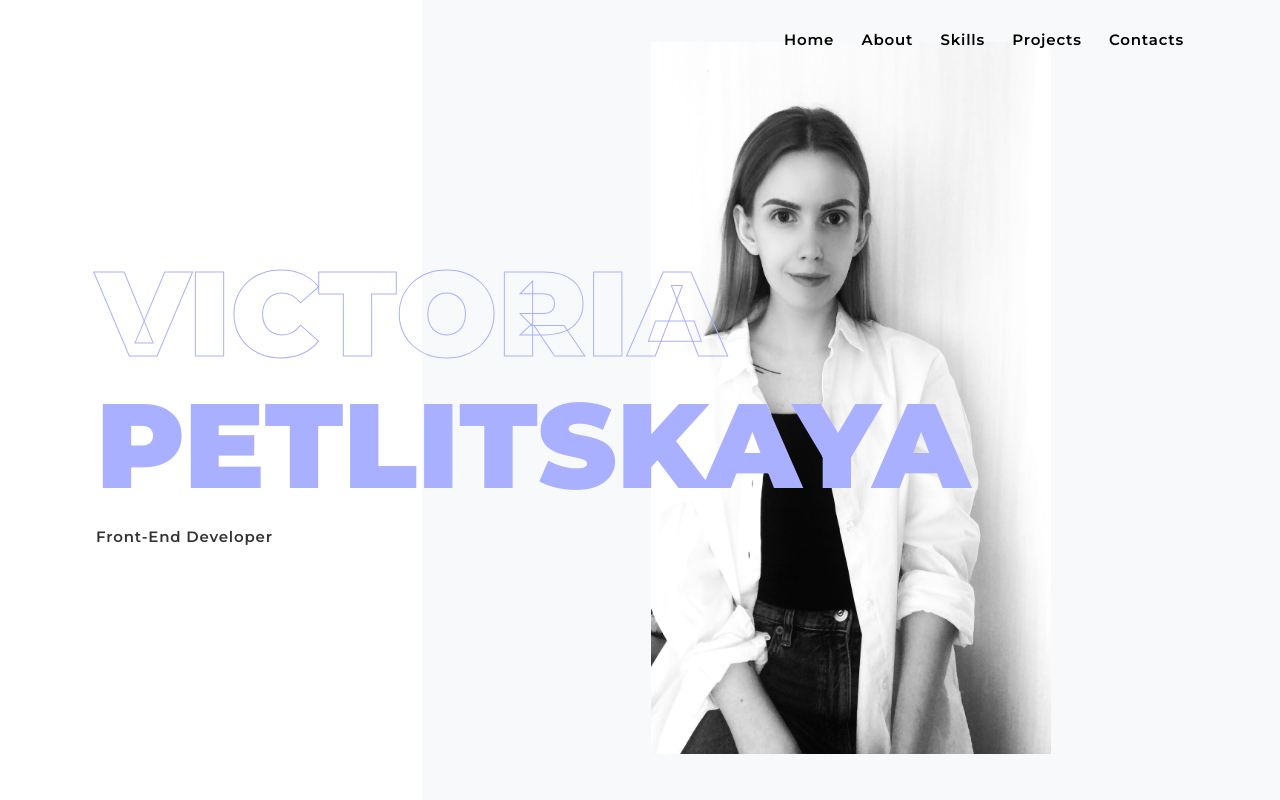
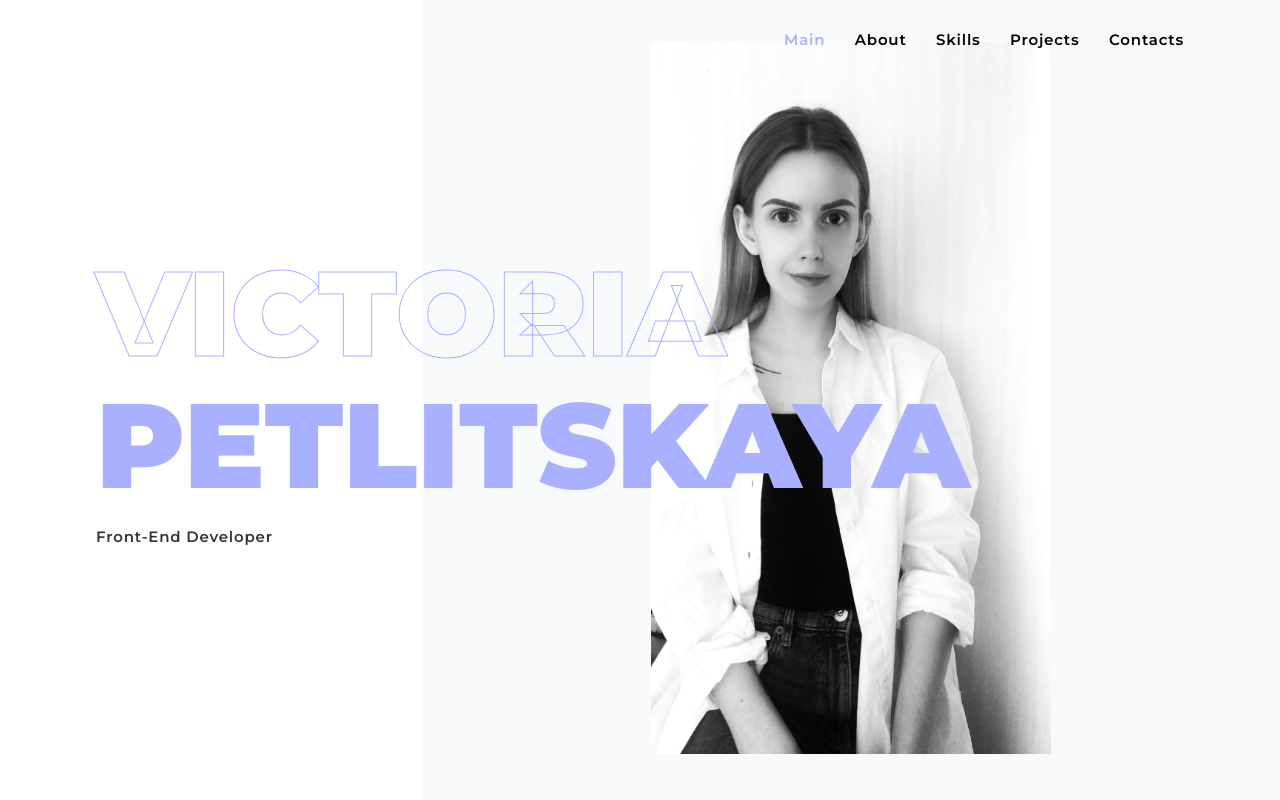
Before and after one commit to PetlitskayaVictoria/petlitskaya-victoria-portfolio, a React (Create React App) app: page / in a window 1280 px wide. Shown: the top 800 px of the page. Built offline with nearby package versions, Linux system fonts and the light colour scheme.

Commit message:
favicon, scroll, navigation

```diff
--- a/package.json
+++ b/package.json
@@ -9,13 +9,16 @@
     "@testing-library/user-event": "^12.1.10",
     "@types/jest": "^26.0.15",
     "@types/node": "^12.0.0",
-    "@types/react": "^17.0.0",
+    "@types/react": "^17.0.6",
     "@types/react-dom": "^17.0.0",
+    "@types/react-scroll": "^1.8.2",
     "gh-pages": "^3.1.0",
     "node-sass": "^5.0.0",
     "react": "^17.0.1",
     "react-dom": "^17.0.1",
+    "react-reveal": "^1.2.2",
     "react-scripts": "4.0.3",
+    "react-scroll": "^1.8.2",
     "typescript": "^4.1.2",
     "web-vitals": "^1.0.1"
   },
--- a/public/index.html
+++ b/public/index.html
@@ -28,7 +28,7 @@
       work correctly both with client-side routing and a non-root public URL.
       Learn how to configure a non-root public URL by running `npm run build`.
     -->
-    <title>React App</title>
+    <title>Victoria Petlitskaya</title>
   </head>
   <body>
     <noscript>You need to enable JavaScript to run this app.</noscript>
--- a/src/components/About/About.tsx
+++ b/src/components/About/About.tsx
@@ -4,10 +4,13 @@ import containerStyles from '../common/styles/Container.module.scss';
 import secondaryPhoto from './../../assets/images/secondaryPhoto.jpg';
 import Title from '../common/components/Title/Title';
 import Paragraph from '../common/components/Paragraph/Paragraph';
+// @ts-ignore
+import Fade from 'react-reveal/Fade';
 
 const About = () => {
     return (
-        <div className={styles.aBoutContainer}>
+        <div id="about" className={styles.aBoutContainer}>
+            <Fade bottom>
             <div className={containerStyles.container}>
                 <div className={styles.textBlock}>
                     <div className={styles.left}>
@@ -32,6 +35,7 @@ const About = () => {
                     </div>
                 </div>
             </div>
+            </Fade>
         </div>
     )
 }
--- a/src/components/Contacts/Contacts.tsx
+++ b/src/components/Contacts/Contacts.tsx
@@ -3,11 +3,13 @@ import styles from './Contacts.module.scss';
 import containerStyles from '../common/styles/Container.module.scss';
 import {Title} from '../common/components/Title/Title';
 import Paragraph from '../common/components/Paragraph/Paragraph';
-
+// @ts-ignore
+import Fade from "react-reveal/Fade";
 
 const Contacts = () => {
     return (
-        <div className={styles.contactsBlock}>
+        <div id="contacts" className={styles.contactsBlock}>
+            <Fade bottom>
             <div className={containerStyles.container}>
                 <div className={styles.contacts}>
                     <Title title="Get in touch" subtitle="Contact"/>
@@ -35,6 +37,7 @@ const Contacts = () => {
                     </div>
                 </div>
             </div>
+            </Fade>
         </div>
     )
 }
--- a/src/components/Header/Nav/Nav.module.scss
+++ b/src/components/Header/Nav/Nav.module.scss
@@ -19,6 +19,15 @@
       text-decoration: none;
       @include text(montserrat, 15px, 600, $textColorPrimary, 2.1);
       letter-spacing: .8px;
+      cursor: pointer;
+
+      &:hover {
+        color: $themeColor;
+      }
+    }
+
+    .active {
+      color: $themeColor;
     }
   }
 }
--- a/src/components/Header/Nav/Nav.tsx
+++ b/src/components/Header/Nav/Nav.tsx
@@ -1,17 +1,53 @@
 import React from 'react';
 import styles from './Nav.module.scss';
 import containerStyles from '../../common/styles/Container.module.scss';
+import Link from 'react-scroll/modules/components/Link';
 
 const Nav = () => {
     return (
         <div className={containerStyles.container}>
             <div className={styles.navContainer}>
                 <div className={styles.menu}>
-                    <a href="">Home</a>
-                    <a href="">About</a>
-                    <a href="">Skills </a>
-                    <a href="">Projects</a>
-                    <a href="">Contacts</a>
+                    <Link
+                        activeClass={styles.active}
+                        to="main"
+                        spy={true}
+                        smooth={true}
+                        offset={- 1}
+                        duration={500}
+                    >Main</Link>
+                    <Link
+                        activeClass={styles.active}
+                        to="about"
+                        spy={true}
+                        smooth={true}
+                        offset={- 1}
+                        duration={500}
+                    >About</Link>
+                    <Link
+                        activeClass={styles.active}
+                        to="skills"
+                        spy={true}
+                        smooth={true}
+                        offset={- 1}
+                        duration={500}
+                    >Skills</Link>
+                    <Link
+                        activeClass={styles.active}
+                        to="projects"
+                        spy={true}
+                        smooth={true}
+                        offset={1}
+                        duration={500}
+                    >Projects</Link>
+                    <Link
+                        activeClass={styles.active}
+                        to="contacts"
+                        spy={true}
+                        smooth={true}
+                        offset={1}
+                        duration={500}
+                    >Contacts</Link>
                 </div>
             </div>
         </div>
--- a/src/components/Main/Main.tsx
+++ b/src/components/Main/Main.tsx
@@ -2,10 +2,13 @@ import React from 'react';
 import styles from './Main.module.scss';
 import containerStyles from '../common/styles/Container.module.scss';
 import mainImage from './../../assets/images/mainPhoto.jpg';
+// @ts-ignore
+import Fade from 'react-reveal/Fade';
 
 const Main = () => {
     return (
-        <div className={styles.mainBlock}>
+        <div id="main" className={styles.mainBlock}>
+            <Fade bottom>
             <div className={styles.background}>
                 <div className={styles.leftPart}></div>
                 <div className={styles.rightPart}>
@@ -24,6 +27,7 @@ const Main = () => {
                 </div>
 
             </div>
+            </Fade>
         </div>
     )
 }
--- a/src/components/Projects/Projects.tsx
+++ b/src/components/Projects/Projects.tsx
@@ -6,13 +6,16 @@ import todoListImage from './../../assets/images/todolist.jpg';
 import socialNetworkImage from './../../assets/images/social-network.jpg';
 import counterImage from './../../assets/images/counter.jpg';
 import {Title} from '../common/components/Title/Title';
+// @ts-ignore
+import Fade from 'react-reveal/Fade';
 
 const Projects = () => {
     const todolistImg = {backgroundImage : `url(${todoListImage})`}
     const socialNetworkImg = {backgroundImage : `url(${socialNetworkImage})`}
     const counterImg = {backgroundImage : `url(${counterImage})`}
     return (
-        <div className={styles.projectsBlock}>
+        <div id="projects" className={styles.projectsBlock}>
+            <Fade bottom>
             <div className={`${containerStyles.container} ${styles.projectsContainer}`}>
                 <Title title="Projects" subtitle="Portfolio"/>
                 <div className={styles.projects}>
@@ -29,6 +32,7 @@ const Projects = () => {
                              summary={"Pellentesque efficitur urna in tristique porttitor. Nam fringilla metus sed imperdiet egestas. Class aptent taciti sociosqu ad litora torquent per conubia nostra, per inceptos himenaeos. Sed euismod risus sit amet laoreet porttitor. Vestibulum nec urna nulla. Nullam pretium eros in rutrum dictum. Aliquam rutrum diam id auctor pretium."}/>
                 </div>
             </div>
+            </Fade>
         </div>
     )
 }
--- a/src/components/Skills/Skills.tsx
+++ b/src/components/Skills/Skills.tsx
@@ -3,10 +3,13 @@ import styles from './Skills.module.scss';
 import containerStyles from '../common/styles/Container.module.scss';
 import Skill from './Skill/Skill';
 import Title from '../common/components/Title/Title';
+// @ts-ignore
+import Fade from 'react-reveal/Fade';
 
 const Skills = () => {
     return (
-        <div className={styles.skillsBlock}>
+        <div id="skills" className={styles.skillsBlock}>
+            <Fade bottom>
             <div className={`${containerStyles.container} ${styles.skillsContainer}`}>
                 <Title title="Skills" subtitle="Technologies"/>
                 <div className={styles.skills}>
@@ -24,6 +27,7 @@ const Skills = () => {
                            description={"Nullam a eros porta, imperdiet mi vitae, tempor tellus. Ut luctus, neque eget ultrices malesuada, neque mi sollicitudin diam, sit amet rhoncus tortor purus eget est. "}/>
                 </div>
             </div>
+            </Fade>
         </div>
     )
 }
```
Also changed, not shown: 2 other files (tests, documents, lock files or other folders).
